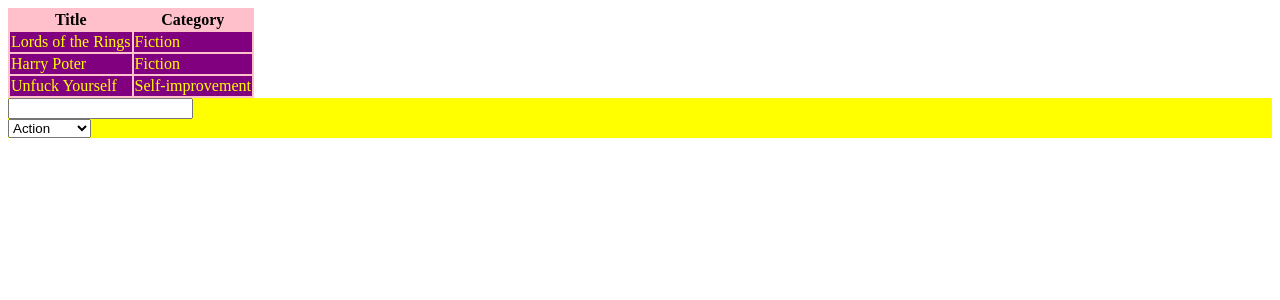
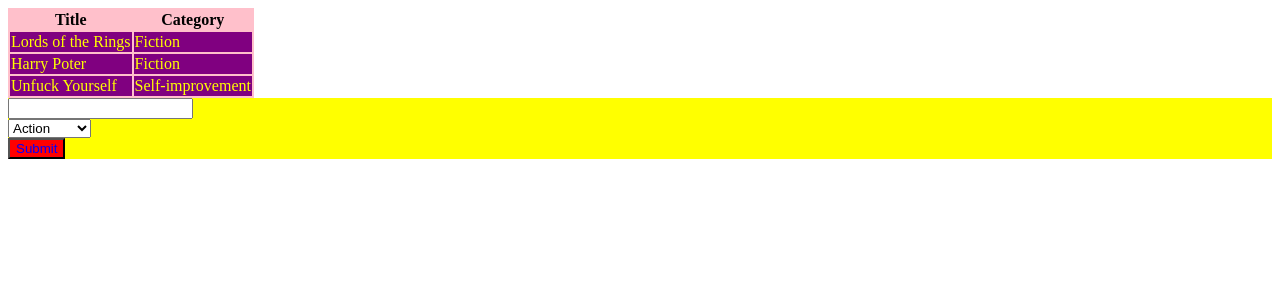
Before and after one commit to mariosknl/book_store, a React (Create React App) app: page / in a window 1280 px wide. Shown: the top 300 px of the page. Built offline with nearby package versions, Linux system fonts and the light colour scheme.

Commit message:
add handle submit to form

```diff
--- a/src/components/Book.js
+++ b/src/components/Book.js
@@ -8,7 +8,7 @@
 `;
 export default function Book(props) {
   const { book } = props;
-  const { id, title, category } = book;
+  const { title, category } = book;
   return (
     <StyledRow>
       <td>
@@ -23,6 +23,7 @@
 }
 
 Book.propTypes = {
-  book: PropTypes.objectOf(PropTypes.object).isRequired,
+  // eslint-disable-next-line react/forbid-prop-types
+  book: PropTypes.object.isRequired,
 
 };
--- a/src/components/BooksForm.js
+++ b/src/components/BooksForm.js
@@ -4,18 +4,40 @@
 const StyledBookForm = styled.form`
   background: yellow;
   color: green;
+
+  button {
+    color: blue;
+    background: red;
+  }
 `;
 export default function BooksForm() {
   let count = 0;
-  const [formInputs, setForminputs] = useState({
+  const [formInputs, setFormInputs] = useState({
     title: '',
     category: ['Action', 'Biography', 'History', 'Horror', 'Kids', 'Learning', 'Sci-Fi'],
   });
+
+  const handleSubmit = e => {
+    e.preventDefault();
+    const input = e.target.querySelector('input').value;
+    const select = e.target.querySelector('select').value;
+    setFormInputs({
+      ...formInputs,
+      title: '',
+    });
+  };
+
+  const handleChange = e => {
+    setFormInputs({
+      ...formInputs,
+      title: e.target.value,
+    });
+  };
   const { title, category } = formInputs;
   return (
-    <StyledBookForm>
+    <StyledBookForm onSubmit={handleSubmit}>
       <div className="title">
-        <input type="text" value={title} />
+        <input type="text" onChange={handleChange} value={title} />
       </div>
       <div className="category">
         <select name="" id="">
@@ -25,6 +47,7 @@
           })}
         </select>
       </div>
+      <button type="submit">Submit</button>
     </StyledBookForm>
   );
 }
```
Also changed, not shown: public/manifest.json.
